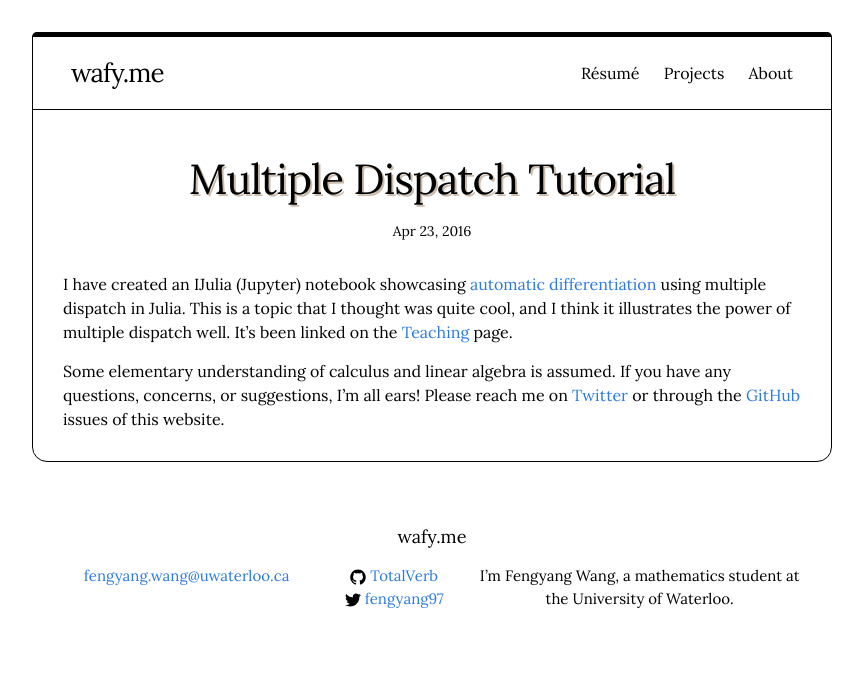
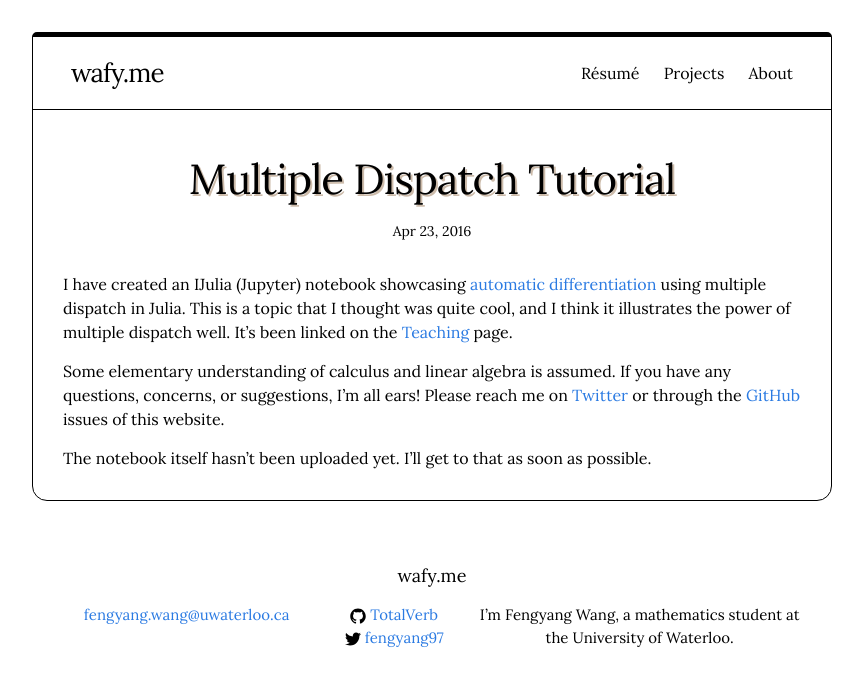
Before and after one commit to TotalVerb/totalverb.github.io, a Jekyll site: the page built from _posts/2016-04-23-multiple-dispatch-tutorial.markdown, in a window 1280 px wide. Shown: the top 686 px of the page, without its empty margins (208-1071 px from the left). Built offline with Jekyll 4.4.1, drawn with Linux system fonts in a browser that asks for light colours.

Commit message:
trivial fixes

```diff
--- a/_posts/2016-04-23-multiple-dispatch-tutorial.markdown
+++ b/_posts/2016-04-23-multiple-dispatch-tutorial.markdown
@@ -14,6 +14,9 @@ Some elementary understanding of calculus and linear algebra is assumed. If you
 have any questions, concerns, or suggestions, I'm all ears! Please reach me on
 [Twitter] or through the [GitHub] issues of this website.
 
+The notebook itself hasn't been uploaded yet. I'll get to that as soon as
+possible.
+
 [automatic differentiation]: /documents/multdisp.html
 [Projects]: /projects
 [Teaching]: /teaching
```
Also changed, not shown: about.md (+1 -1 lines).
